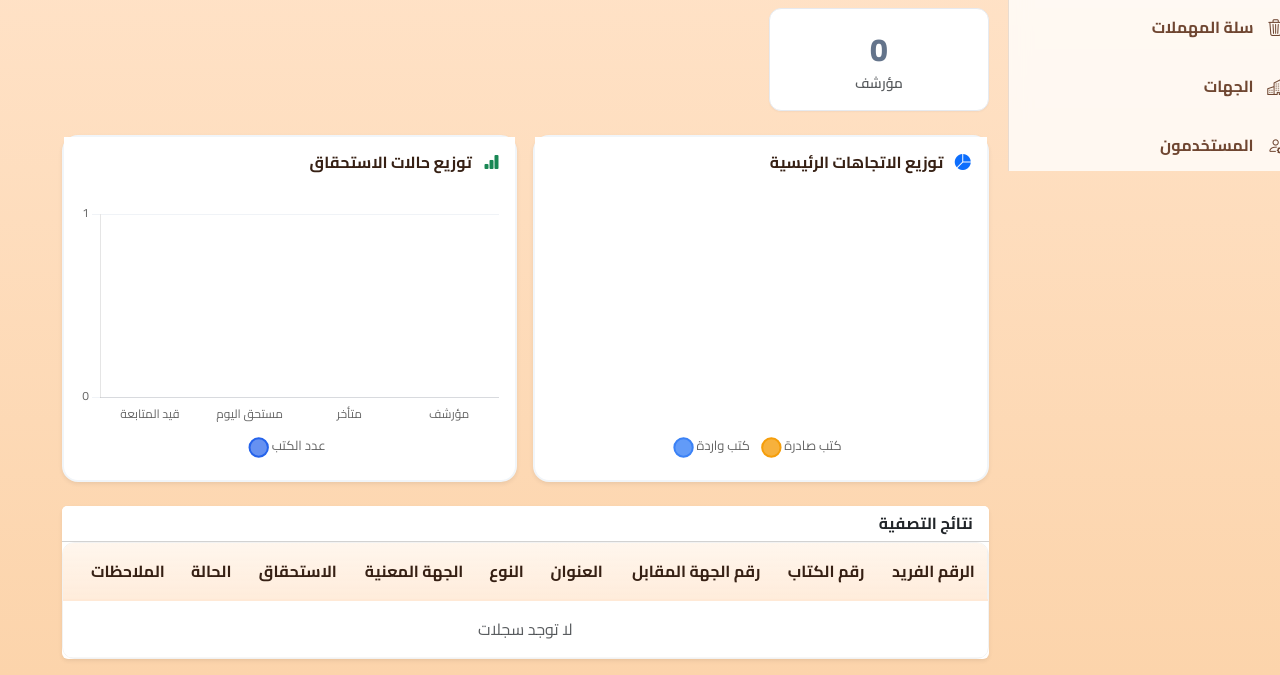
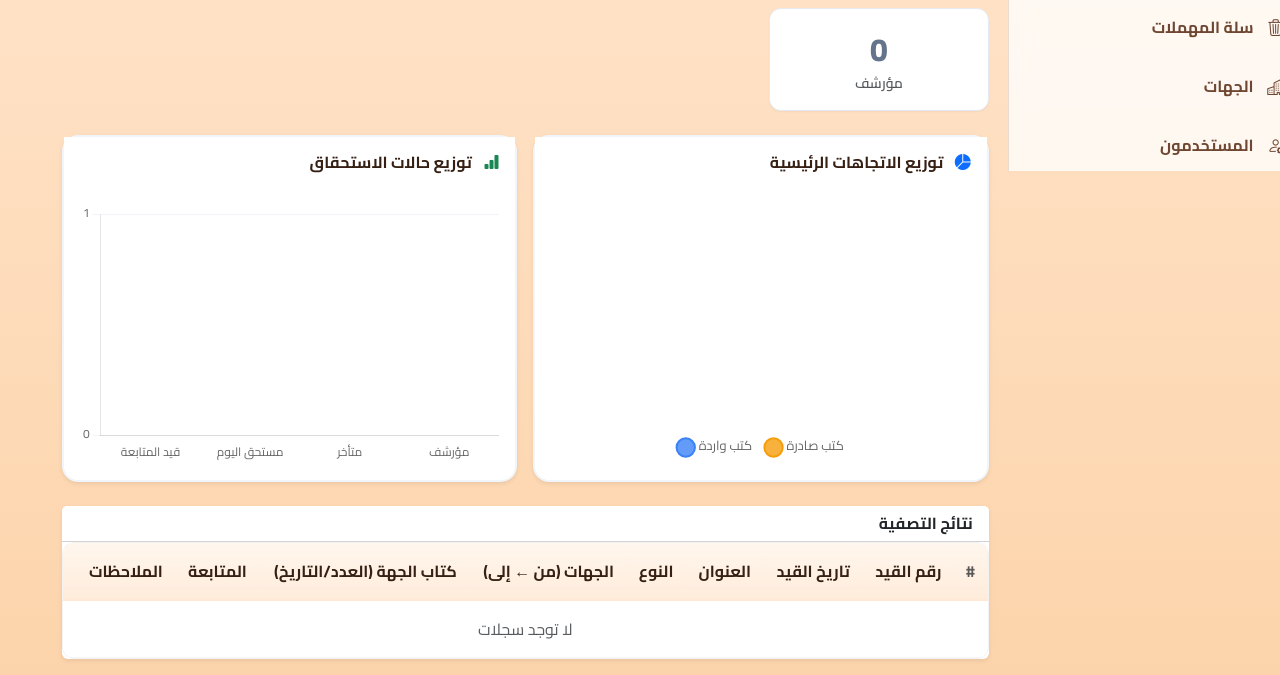
Before and after one commit to Abdulrahman-9/lettersys_project, a Django app: page /books/reports/ in a window 1280 px wide; the page is wider, and only the part inside the window is pictured. Shown: the part 616-1291 px from the top of that part. Run offline with Django 4.2, Linux system fonts and the light colour scheme; the visitor is signed in with stand-in values (Sample User, id 1); data comes from the database, SQL or seed files in the repository; data that the repository does not hold is empty; parts of the project's set-up code (start-up, migrations or seed data) failed here and were passed over; some libraries are stand-ins or nearby versions.

Commit message:
fix+feat(reports,legacy-import): official report table redesign; unbreak legacy-import page
Legacy import page 500'd on every visit (TemplateSyntaxError: get_item used
in the template but never registered) -- added core/templatetags/dict_utils
with the filter and loaded it. Found by a full visual audit sweep of all
sections (design-identity unification campaign).

Reports table was leaking internal DB ids as 'الرقم الفريد', hid both
official book dates (record date and the sender's number/date pairing --
created_at was masquerading under the counterpart number and read as the
sender's date), duplicated followup across two columns, and linked nothing.
Redesigned as a formal report: print serial #, record number linking to the
book (prints black/undecorated), record date, stacked من/إلى parties,
sender number+date as the true pair, merged followup (state badge + overdue
phrase), no internal ids. CSV export mirrors the same columns (record date +
sender date added, DB id dropped; entry date kept as its own honest column).
Single-series bar chart drops its noise legend. Full suite 534 green.

Co-Authored-By: Claude Opus 4.8 <noreply@anthropic.com>

```diff
--- a/core/views/dashboard.py
+++ b/core/views/dashboard.py
@@ -306,8 +306,11 @@ def reports_export(request):
     qs, meta = _reports_qs(request)
     status_labels = {"pending": "قيد المتابعة", "due_today": "مستحق اليوم",
                      "overdue": "متأخر", "archived": "مؤرشف"}
-    HEADERS = ["الرقم الفريد", "رقم الكتاب", "رقم الجهة المقابل", "تاريخ الإدخال",
-               "العنوان", "النوع", "الجهة المُصدِرة", "الجهة المستقبِلة",
+    # أعمدة تطابق جدول الصفحة الرسمي: تاريخا الكتاب (قيدنا + كتاب الجهة رقماً
+    # وتاريخاً) حاضران، ولا معرّفات قاعدة بيانات داخلية في مخرجات رسمية.
+    HEADERS = ["رقم القيد", "تاريخ القيد", "العنوان", "النوع",
+               "الجهة المُصدِرة", "الجهة المستقبِلة",
+               "رقم كتاب الجهة", "تاريخ كتاب الجهة", "تاريخ الإدخال",
                "تاريخ الاستحقاق", "الحالة", "الملاحظات"]
 
     def _rows():
@@ -320,14 +323,15 @@ def reports_export(request):
             issuing = "، ".join(e.name for e in b.issuing_entities.all())
             receiving = "، ".join(e.name for e in b.receiving_entities.all())
             csv.writer(buf).writerow([
-                b.id,
                 b.our_number or "",
-                b.sender_number or "",
-                b.created_at.date().isoformat() if b.created_at else "",
+                b.date.isoformat() if b.date else "",
                 b.title or "",
                 b.kind_label,
                 issuing,
                 receiving,
+                b.sender_number or "",
+                b.sender_date.isoformat() if b.sender_date else "",
+                b.created_at.date().isoformat() if b.created_at else "",
                 b.due_date.isoformat() if b.due_date else "",
                 status_labels.get(b.followup_state, b.followup_state or ""),
                 b.margin or "",
@@ -702,23 +706,29 @@ def bak_browse(request):
 
 
 def _reseed_book_sequences():
-    """يضبط BookSequence.next_number لكل سجل على (أكبر تسلسل مُستورَد للسنة الحالية + 1)."""
-    import re as _re
+    """يضبط BookSequence.next_number لكل سجل على (أكبر تسلسل دائم موجود + 1).
+    الترقيم دائم بلا سنة: يُحتسب فقط الأرقام بصيغة {R}{NNNN} (رقمية، أول خانة = رمز
+    السجل، بلا بادئة سنة). الأرقام التاريخية YYYY{R}{NNNN} تُستبعَد — ليست في فضاء
+    الترقيم الدائم. يُستدعى بعد الاستعادة كي لا تصطدم الأرقام الجديدة بالموجود."""
     from ..models import BookSequence
-    cur_year = timezone.now().year
     for kind, reg in BookSequence.REGISTER_CODES.items():
-        prefix = f"{cur_year}{reg}"
         max_seq = 0
-        for onum in Book.objects.filter(kind=kind, our_number__startswith=prefix).values_list('our_number', flat=True):
-            rest = onum[len(prefix):]
-            m = _re.match(r'^(\d+)', rest)
-            if m:
-                base = int(rest[:4]) if len(rest) >= 5 and rest[:4].isdigit() else int(m.group(1))
-                max_seq = max(max_seq, base)
-        obj, _c = BookSequence.objects.get_or_create(kind=kind, defaults={'next_number': 1, 'year': cur_year})
-        obj.year = cur_year
+        for onum in Book.objects.filter(
+            kind=kind, our_number__startswith=reg
+        ).values_list('our_number', flat=True):
+            if not onum.isdigit():
+                continue
+            # استبعاد التاريخي (يبدأ بسنة 2020-2099 وطوله ≥ 8)
+            if len(onum) >= 8 and onum[:4].isdigit() and 2020 <= int(onum[:4]) <= 2099:
+                continue
+            seq_part = onum[len(reg):]
+            if seq_part.isdigit():
+                max_seq = max(max_seq, int(seq_part))
+        obj, _c = BookSequence.objects.get_or_create(
+            kind=kind, defaults={'next_number': 1, 'year': timezone.now().year}
+        )
         obj.next_number = max_seq + 1 if max_seq else 1
-        obj.save(update_fields=['year', 'next_number', 'updated_at'])
+        obj.save(update_fields=['next_number', 'updated_at'])
 
 
 # ══════════════════════════════════════════════════════════════════
@@ -785,7 +795,7 @@ def legacy_import_run(request):
         field_map  = json.loads(request.POST.get("field_map", "{}"))
         dry_run    = request.POST.get("dry_run", "1") == "1"
         table_name = request.POST.get("table_name", "")
-        prefix     = request.POST.get("prefix", "قديم-")
+        prefix     = request.POST.get("prefix", "")
 
         all_data = json.loads(sample_file.read_text(encoding="utf-8"))
         records  = all_data.get(table_name, []) if table_name else []
--- a/templates/core/reports.html
+++ b/templates/core/reports.html
@@ -118,6 +118,8 @@
 @media print {
   .no-print, .app-sidebar, .app-sidebar-panel, nav.d-flex { display: none !important; }
   body { background: #fff !important; }
+  /* روابط الكتب تُطبع نصاً رسمياً أسود بلا زخرفة */
+  .report-book-link { color: #000 !important; text-decoration: none !important; }
   .container-fluid { padding: 0 !important; }
   .card, .card.shadow-sm { box-shadow: none !important; border: none !important; }
   .card-header { padding: 0 0 .4rem !important; }
@@ -299,55 +301,51 @@
   <div class="card-body p-0">
     <div class="table-responsive">
       <table class="table table-hover align-middle mb-0">
+        {# أعمدة التقرير الرسمي: تسلسل للطباعة، رقم القيد (رابط)، تاريخا الكتاب #}
+        {# الرسميان (تاريخنا + كتاب الجهة رقماً وتاريخاً)، الأطراف باتجاهيها، #}
+        {# والمتابعة موحَّدة (حالة + مُهلة) — لا معرّفات داخلية ولا أعمدة مكررة. #}
         <thead>
           <tr>
-            <th>الرقم الفريد</th>
-            <th>رقم الكتاب</th>
-            <th>رقم الجهة المقابل</th>
+            <th class="text-muted">#</th>
+            <th>رقم القيد</th>
+            <th>تاريخ القيد</th>
             <th>العنوان</th>
             <th>النوع</th>
-            <th>الجهة المعنية</th>
-            <th>الاستحقاق</th>
-            <th>الحالة</th>
+            <th>الجهات (من ← إلى)</th>
+            <th>كتاب الجهة (العدد/التاريخ)</th>
+            <th>المتابعة</th>
             <th>الملاحظات</th>
           </tr>
         </thead>
         <tbody>
           {% for b in books %}
           <tr>
-            <td><span class="badge bg-info">{{ b.id }}</span></td>
-            <td>{{ b.our_number }}</td>
+            <td class="text-muted small">{{ page_obj.start_index|add:forloop.counter0 }}</td>
             <td>
-              <div>{{ b.sender_number|default:"-" }}</div>
-              {% if b.created_at %}
-              <small class="entry-date-badge" title="تاريخ إدخال الكتاب في النظام">
-                <i class="bi bi-calendar-check"></i> {{ b.created_at|date:"d/m/Y" }}
-              </small>
-              {% endif %}
+              <a href="{% url 'book_detail' b.pk %}" class="fw-bold text-decoration-none report-book-link"
+                 title="فتح الكتاب">{{ b.our_number|default:b.pk }}</a>
             </td>
+            <td class="text-nowrap">{{ b.date|date:"d/m/Y"|default:"—" }}</td>
             <td style="word-wrap: break-word; white-space: normal; min-width: 100px;">{{ b.title }}</td>
             <td>{% if b.is_outgoing %}<span class="kind-badge kind-outgoing">{{ b.kind_label }}</span>{% else %}<span class="kind-badge kind-incoming">{{ b.kind_label }}</span>{% endif %}</td>
-            <td>{{ b.first_issuing_entity|default:"-" }} / {{ b.first_receiving_entity|default:"-" }}</td>
-            <td>
-              {% if b.followup_state == 'overdue' %}
-                <span class="due-badge due-danger">{{ b.due_phrase }}</span>
-              {% elif b.followup_state == 'pending' %}
-                <span class="due-badge due-future">{{ b.due_phrase }}</span>
-              {% elif b.followup_state == 'due_today' %}
-                <span class="due-badge due-today">{{ b.due_phrase }}</span>
-              {% else %}
-                <span class="due-badge due-normal">{{ b.due_phrase }}</span>
-              {% endif %}
+            <td style="min-width: 140px;">
+              <div class="small"><span class="text-muted">من:</span> {{ b.first_issuing_entity|default:"—" }}</div>
+              <div class="small"><span class="text-muted">إلى:</span> {{ b.first_receiving_entity|default:"—" }}</div>
             </td>
-            <td>
+            <td class="text-nowrap">
+              <div>{{ b.sender_number|default:"—" }}</div>
+              {% if b.sender_date %}<small class="text-muted">{{ b.sender_date|date:"d/m/Y" }}</small>{% endif %}
+            </td>
+            <td style="min-width: 130px;">
               <span class="status-badge badge-status-{{ b.followup_state }}">
                 {% if b.followup_state == 'pending' %}<i class="bi bi-clock-history me-1"></i>قيد المتابعة
                 {% elif b.followup_state == 'due_today' %}<i class="bi bi-calendar-event-fill me-1"></i>مستحق اليوم
                 {% elif b.followup_state == 'overdue' %}<i class="bi bi-exclamation-triangle-fill me-1"></i>متأخر
                 {% else %}<i class="bi bi-archive-fill me-1"></i>مؤرشف{% endif %}
               </span>
+              {% if b.due_phrase != '-' %}<div><small class="text-muted">{{ b.due_phrase }}</small></div>{% endif %}
             </td>
-            <td style="word-wrap: break-word; white-space: normal; min-width: 80px;">{{ b.margin|default:"-" }}</td>
+            <td style="word-wrap: break-word; white-space: normal; min-width: 80px;">{{ b.margin|default:"—" }}</td>
           </tr>
           {% empty %}
           <tr><td colspan="9" class="text-center text-muted py-3">لا توجد سجلات</td></tr>
@@ -461,6 +459,8 @@
       },
       options: {
         ...chartConfig,
+        // سلسلة واحدة: العنوان يسمّيها — وسيلة الإيضاح ضجيج
+        plugins: { ...chartConfig.plugins, legend: { display: false } },
         scales: {
           y: {
             beginAtZero: true,
```
Also changed, not shown: core/templatetags/dict_utils.py (added, +13 -0 lines), templates/core/legacy_import.html (+4 -4 lines).
